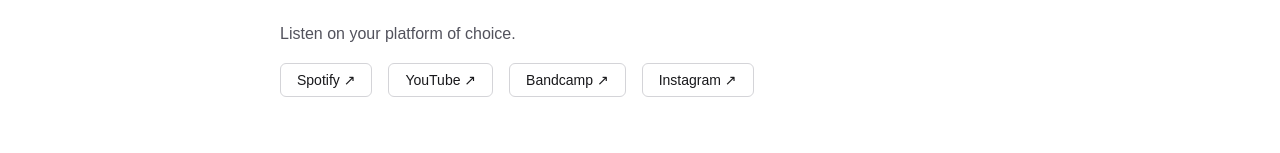
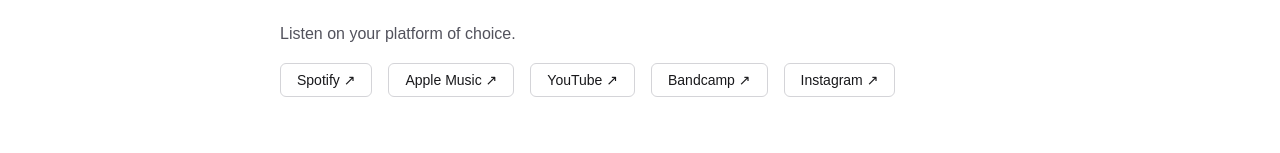
Before and after one commit to bkark/qiwichee, a Next.js app: page / in a window 1280 px wide. Shown: the part 440-593 px from the top of the page. Built offline with nearby package versions, Linux system fonts and the light colour scheme.

Commit message:
Refactor platform links to array, add Apple Music

```diff
--- a/src/app/page.tsx
+++ b/src/app/page.tsx
@@ -17,6 +17,14 @@
     "https://qiwichee.bandcamp.com/",
     "https://www.youtube.com/@qiwichee",
     "https://msha.ke/qiwichee/",
+  ],
+  // Streaming/social links rendered in the Music section.
+  links: [
+    { name: "Spotify",     href: "https://open.spotify.com/artist/4Bu89sfVzy14qW0dK8Ugbs" },
+    { name: "Apple Music", href: "https://music.apple.com/fr/artist/qiwi-chee/1676154343" },
+    { name: "YouTube",     href: "https://www.youtube.com/@qiwichee" },
+    { name: "Bandcamp",    href: "https://qiwichee.bandcamp.com/" },
+    { name: "Instagram",   href: "https://www.instagram.com/qiwichee/" },
   ],
 };
 
@@ -86,38 +94,16 @@
           </h2>
           <p className="mt-4 text-zinc-600">Listen on your platform of choice.</p>
           <ul className="mt-6 flex flex-wrap gap-4 text-sm">
-            <li>
-              <ExternalLink
-                className="rounded-md border border-zinc-300 px-4 py-2 hover:bg-zinc-50"
-                href="https://open.spotify.com/artist/4Bu89sfVzy14qW0dK8Ugbs"
-              >
-                Spotify
-              </ExternalLink>
-            </li>
-            <li>
-              <ExternalLink
-                className="rounded-md border border-zinc-300 px-4 py-2 hover:bg-zinc-50"
-                href="https://www.youtube.com/@qiwichee"
-              >
-                YouTube
-              </ExternalLink>
-            </li>
-            <li>
-              <ExternalLink
-                className="rounded-md border border-zinc-300 px-4 py-2 hover:bg-zinc-50"
-                href="https://qiwichee.bandcamp.com/"
-              >
-                Bandcamp
-              </ExternalLink>
-            </li>
-            <li>
-              <ExternalLink
-                className="rounded-md border border-zinc-300 px-4 py-2 hover:bg-zinc-50"
-                href="https://www.instagram.com/qiwichee/"
-              >
-                Instagram
-              </ExternalLink>
-            </li>
+            {artist.links.map(({ name, href }) => (
+              <li key={name}>
+                <ExternalLink
+                  className="rounded-md border border-zinc-300 px-4 py-2 hover:bg-zinc-50"
+                  href={href}
+                >
+                  {name}
+                </ExternalLink>
+              </li>
+            ))}
           </ul>
         </section>
 
```
